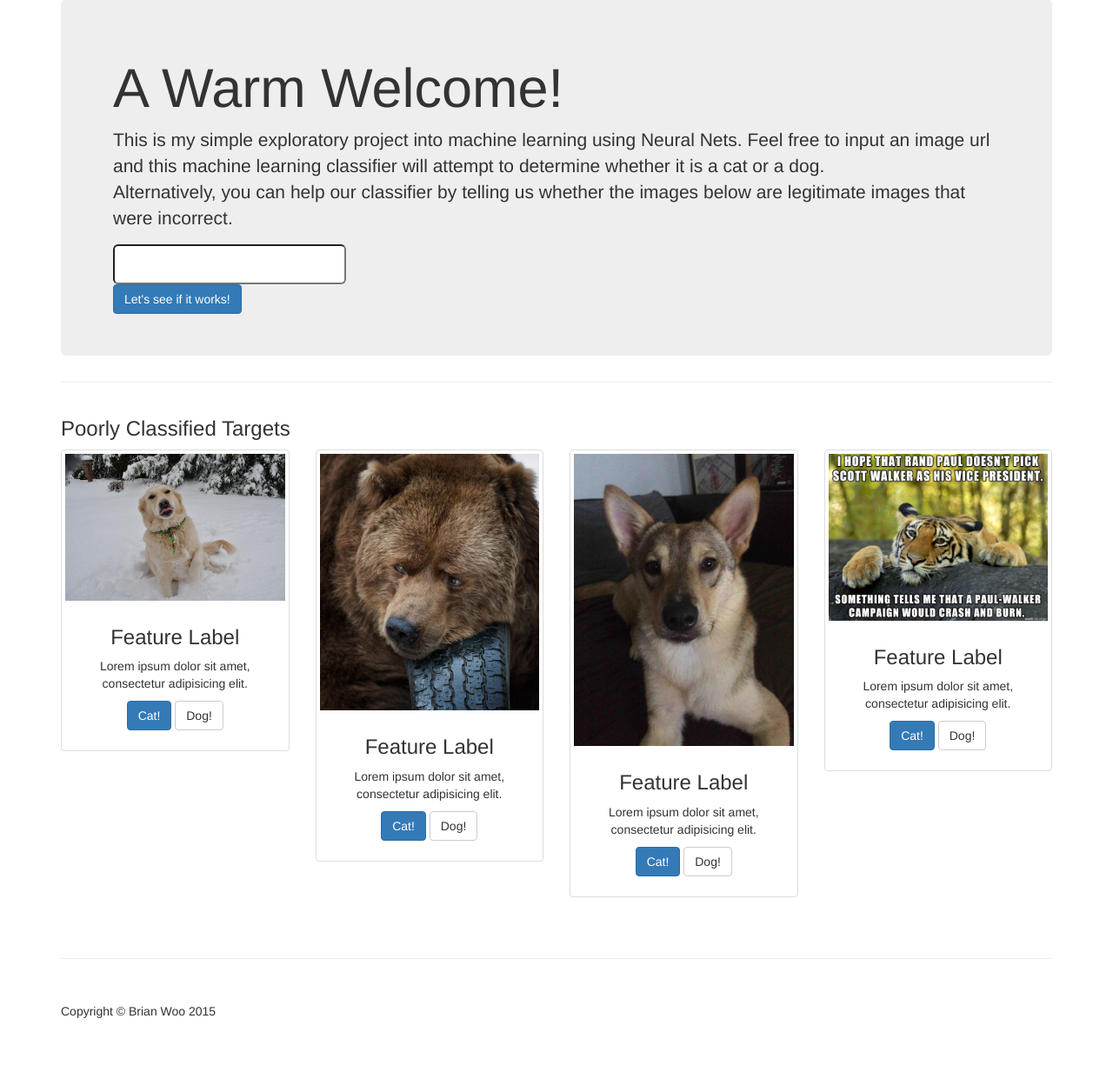
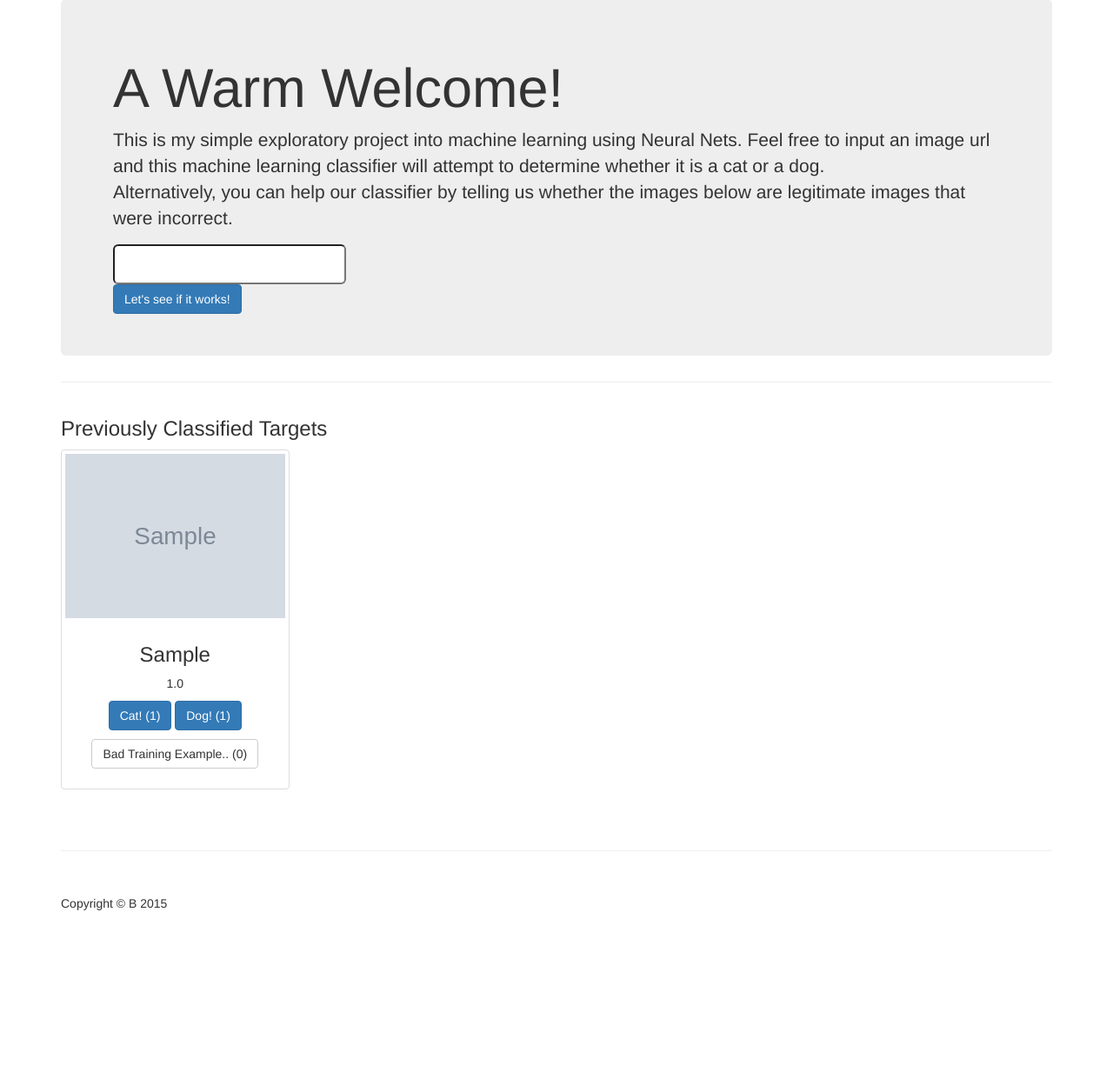
Before and after one commit to brianjwoo/AnimalClassifier_NeuralNetwork, a Flask app: page / in a window 1280 px wide. Shown: the part 121-1354 px from the top of the page at 87% size. After the commit the page ends 1168 px from the top, so only its background shows below. Run offline with Flask 2, Linux system fonts and the light colour scheme; tables that the repository leaves empty hold one stand-in row (values such as "Sample post"); grey boxes marked "Sample" are stand-in pictures; parts of the project's set-up code (start-up, migrations or seed data) failed here and were passed over; some libraries are stand-ins or nearby versions.

Commit message:
added image attributes

```diff
--- a/App/app.py
+++ b/App/app.py
@@ -4,16 +4,41 @@ import sys
 import random
 import pandas as pd
 from flask import Flask, render_template, request
+from flask.ext.sqlalchemy import SQLAlchemy
+
 from image_request import *
 from utils import *
 
 app = Flask(__name__)
+app.config['SQLALCHEMY_DATABASE_URI'] = 'sqlite:////tmp/test.db'
+db = SQLAlchemy(app)
+
+class AnimalImg(db.Model):
+    id = db.Column(db.Integer, primary_key=True)
+    image = db.Column(db.String(30))
+    url = db.Column(db.String(80), unique=True)
+    classification = db.Column(db.String(10))
+    probability = db.Column(db.Float)
+    dog_count = db.Column(db.Integer)
+    cat_count = db.Column(db.Integer)
+
+    def __init__(self, url, classification, probability):
+        self.url = url
+        self.image = url.split('/')[-1]
+        self.classification = classification
+        self.probability = probability
+        self.dog_count = 0
+        self.cat_count = 0
+
+    def __repr__(self):
+        return self.url
+
 
 @app.route('/index.html')
 @app.route('/', methods = ['GET', 'POST'])
 def index(url = None, img_name = None):
     prediction = (None, None)
-    random.shuffle(filler_imgs)
+    #random.shuffle(filler_imgs) #This is temporary for bottom portion
     if request.method == 'POST':
         url = request.form['url']
 #        print url
@@ -21,16 +46,17 @@ def index(url = None, img_name = None):
     	    img_name, img_matrix = import_img(url)
 #            print img_name, img_matrix.shape
             prediction = predict_one(img_matrix, nn) #Tuple (animal and probability)
-#            print prediction
-
+            db.session.add(AnimalImg(url, prediction[0], prediction[1]))
+            db.session.commit()
         except:
             img_name = 'Error'
     #Download img @ url into a specific folder
     #open a database connecition loading incorrectly named photos
     #generate a dictionary using the connection
     #load information target classified and probability as well as preivously rated
-    #
-    return render_template('index.html', img_name=img_name, instances = filler_imgs[:4], prediction = prediction)
+    animal_instances = AnimalImg.query.limit(4)
+
+    return render_template('index.html', img_name=img_name, prediction = prediction, instances = animal_instances)
 
 
 
--- a/App/templates/index.html
+++ b/App/templates/index.html
@@ -82,9 +82,8 @@
             <h2> Invalid image url. (URLS should end with jpeg, png,etc.) </h2>
 
             {% else %}
-            <h3> Currently Implementing Prediction for this Image... </h3>
             <img class = "nn" src="../static/data/new_images/{{img_name}}" alt="">
-            <h2> This is a {{prediction[0]}} with probability {{prediction[1]}}</h2>
+            <h2> {{prediction[1]}} {{prediction[0]}}</h2>
             {% endif %}
 
         </header>
@@ -94,7 +93,7 @@
         <!-- Title -->
         <div class="row">
             <div class="col-lg-12">
-                <h3>Poorly Classified Targets</h3>
+                <h3>Previously Classified Targets</h3>
             </div>
         </div>
         <!-- /.row -->
@@ -105,13 +104,16 @@
             {% for i in instances %}
             <div class="col-md-3 col-sm-6 hero-feature">
                 <div class="thumbnail">
-                    <img src="../static/data/new_images/{{i}}" alt="">
+                    <img src="../static/data/new_images/{{i.image}}" alt="">
                     <div class="caption">
-                        <h3>Feature Label</h3>
-                        <p>Lorem ipsum dolor sit amet, consectetur adipisicing elit.</p>
+                        <h3>{{i.classification}}</h3>
+                        <p>{{i.probability}}</p>
                         <p>
-                            <a href="#" class="btn btn-primary">Cat!</a> <a href="#" class="btn btn-default">Dog!</a>
+                            <a href="#" class="btn btn-primary">Cat!  ({{i.cat_count}})</a> <a href="#" class="btn btn-primary">Dog!  ({{i.dog_count}})</a>
                         </p>
+			<p>
+			   <a href="#" class="btn btn-default"> Bad Training Example.. (0) </a>
+			</p>
                     </div>
                 </div>
             </div>
@@ -126,7 +128,7 @@
         <footer>
             <div class="row">
                 <div class="col-lg-12">
-                    <p>Copyright &copy; Brian Woo 2015</p>
+                    <p>Copyright &copy; B 2015</p>
                 </div>
             </div>
         </footer>
```
Also changed, not shown: 4 other files.
